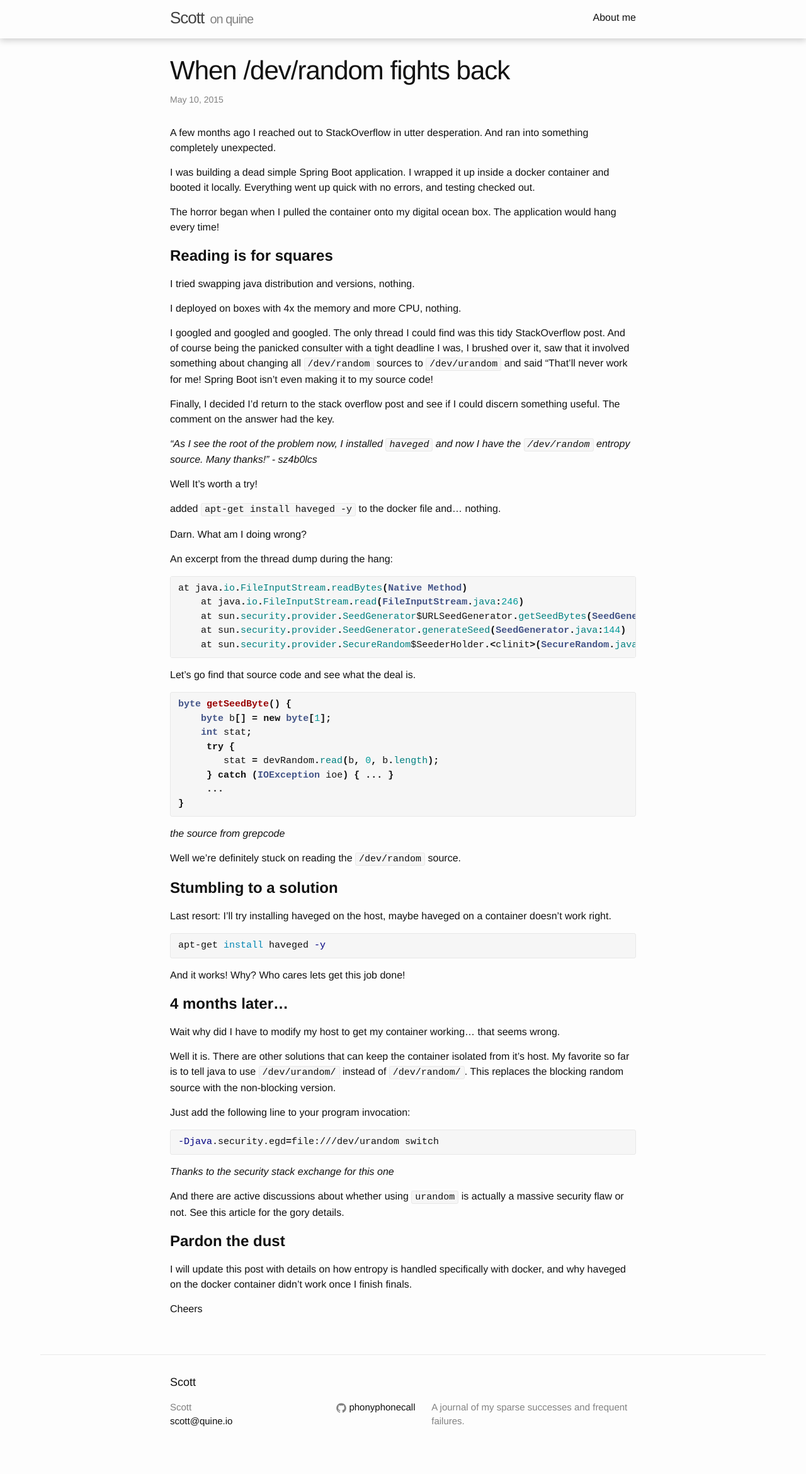
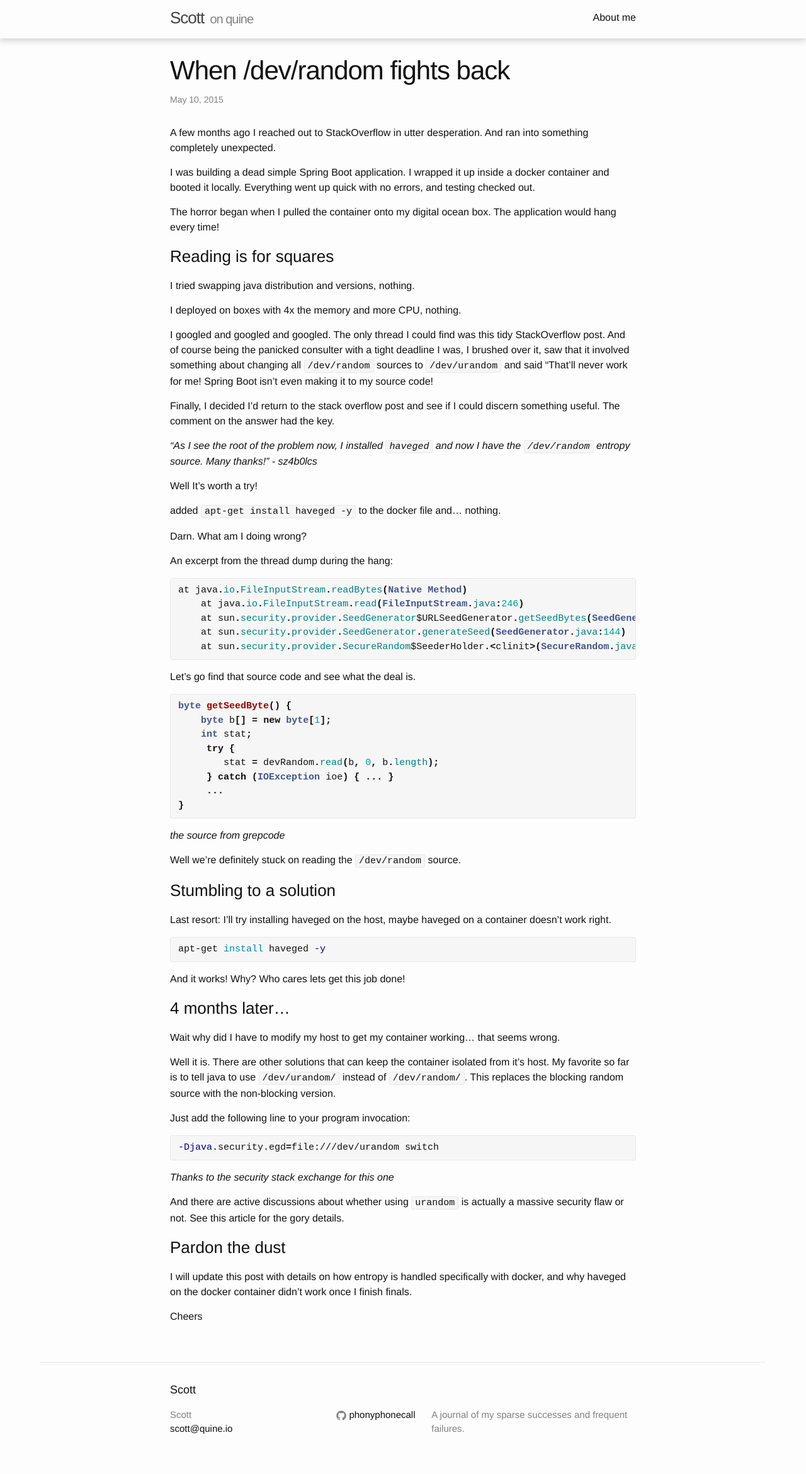
Before and after one commit to quine-io/scott.quine-io.github.io, a Jekyll site: the page built from _posts/2015-05-10-when-dev-random-fights-back.markdown, in a window 1280 px wide. Shown: the whole page at 63% size. Built offline with Jekyll 4.4.1, drawn with Linux system fonts in a browser that asks for light colours.

Commit message:
change header styling

```diff
--- a/_posts/2015-05-10-when-dev-random-fights-back.markdown
+++ b/_posts/2015-05-10-when-dev-random-fights-back.markdown
@@ -10,7 +10,7 @@ I was building a dead simple [Spring Boot][spring-boot-ref] application. I wrapp
 
 The horror began when I pulled the container onto my [digital ocean][DO-ref] box. The application would hang every time!
 
-#**Reading is for squares**
+###Reading is for squares
 
 I tried swapping java distribution and versions, nothing.
 
@@ -55,7 +55,7 @@ byte getSeedByte() {
 
 Well we're definitely stuck on reading the `/dev/random` source.
 
-#**Stumbling to a solution**
+###Stumbling to a solution
 
 Last resort: I'll try installing haveged on the host, maybe haveged on a container doesn't work right.
 {% highlight bash %}
@@ -64,7 +64,7 @@ apt-get install haveged -y
 
 And it works! Why? Who cares lets get this job done!
 
-#**4 months later...**
+###4 months later...
 
 Wait why did I have to modify my host to get my container working... that seems wrong.
 
@@ -78,7 +78,7 @@ Just add the following line to your program invocation:
 
 And there are active discussions about whether using `urandom` is actually a massive security flaw or not. See [this article][random-article] for the gory details.
 
-#**Pardon the dust**
+###Pardon the dust
 I will update this post with details on how entropy is handled specifically with docker, and why haveged on the docker container didn't work once I finish finals.
 
 Cheers
```
